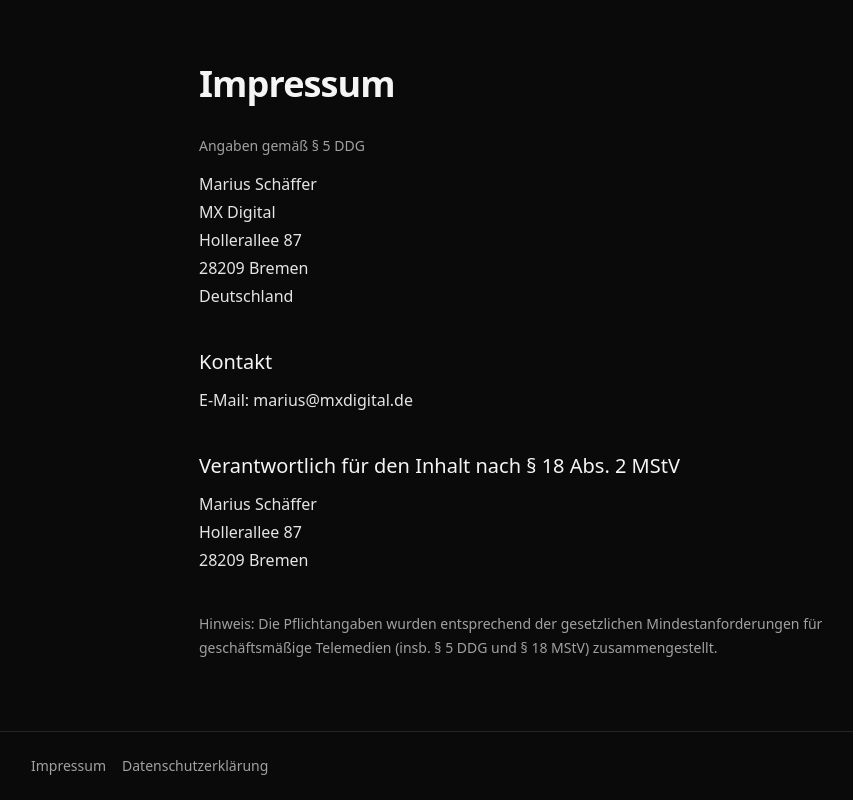
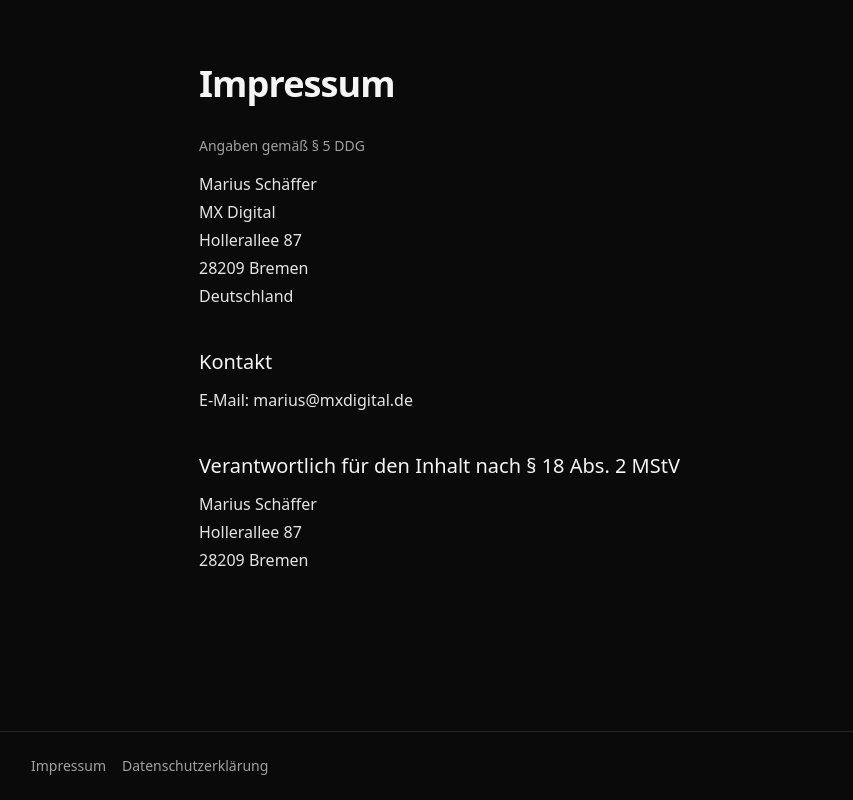
Before and after one commit to mars-mx/portfolio, a Next.js app: page /impressum in a window 1280 px wide. Shown: the whole page, without its empty margins (97-950 px from the left). Built offline with nearby package versions, Linux system fonts and the light colour scheme.

Commit message:
fix: remove legal hint text from impressum page (review #9)

```diff
--- a/src/app/impressum/page.tsx
+++ b/src/app/impressum/page.tsx
@@ -32,10 +32,6 @@ export default function LegalNoticePage() {
         <p>28209 Bremen</p>
       </div>
 
-      <p className="mt-10 text-sm leading-6 text-neutral-400">
-        Hinweis: Die Pflichtangaben wurden entsprechend der gesetzlichen Mindestanforderungen für geschäftsmäßige
-        Telemedien (insb. § 5 DDG und § 18 MStV) zusammengestellt.
-      </p>
     </section>
   );
 }
```
